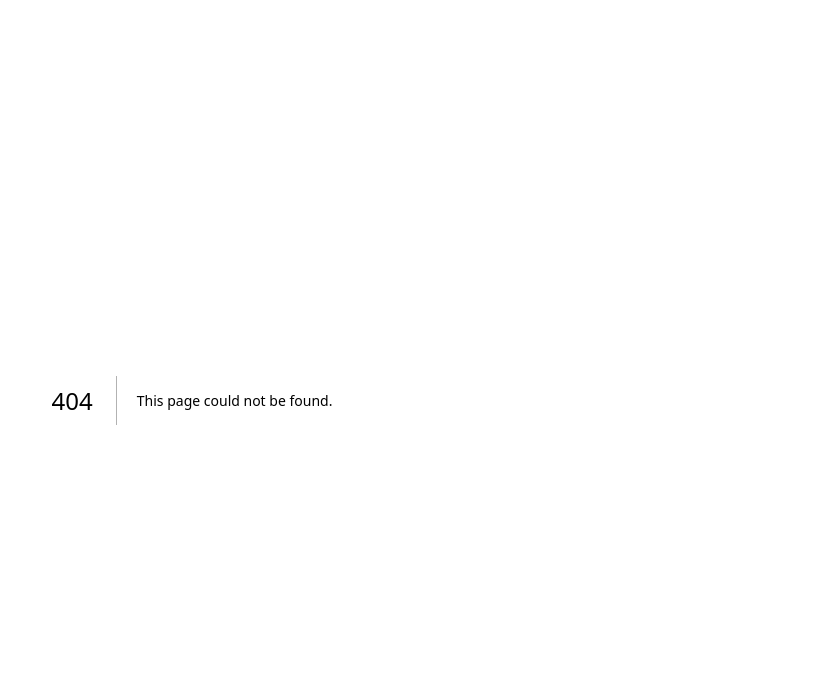
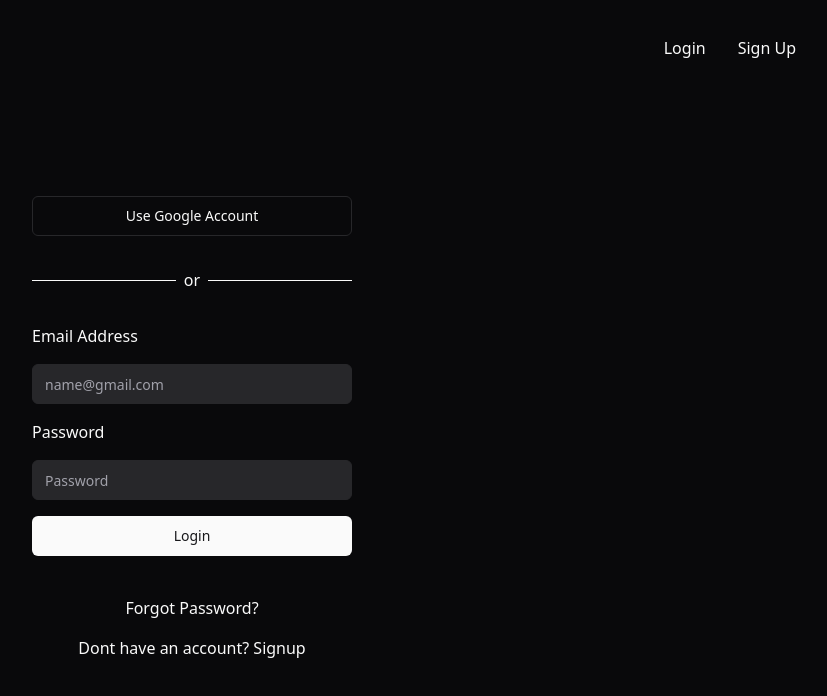
Before and after one commit to ameerhamza-23/todo-app, a Next.js app: page /login in a window 1280 px wide. Before the commit this address had no page. Shown: the top 696 px of the page, without its empty margins (448-1275 px from the left). Built offline with nearby package versions, Linux system fonts and the light colour scheme.

Commit message:
Added auth frontend

```diff
--- a/package.json
+++ b/package.json
@@ -12,6 +12,7 @@
     "@radix-ui/react-slot": "^1.0.2",
     "class-variance-authority": "^0.7.0",
     "clsx": "^2.1.1",
+    "framer-motion": "^11.2.10",
     "lucide-react": "^0.394.0",
     "next": "14.2.4",
     "react": "^18",
--- a/src/app/globals.css
+++ b/src/app/globals.css
@@ -2,67 +2,51 @@
   @tailwind components;
   @tailwind utilities;
 
+
 @layer base {
   :root {
     --background: 0 0% 100%;
-      --foreground: 224 71.4% 4.1%;
-
+    --foreground: 240 10% 3.9%;
     --card: 0 0% 100%;
-      --card-foreground: 224 71.4% 4.1%;
-
+    --card-foreground: 240 10% 3.9%;
     --popover: 0 0% 100%;
-      --popover-foreground: 224 71.4% 4.1%;
-
-      --primary: 220.9 39.3% 11%;
-      --primary-foreground: 210 20% 98%;
-
-      --secondary: 220 14.3% 95.9%;
-      --secondary-foreground: 220.9 39.3% 11%;
-
-      --muted: 220 14.3% 95.9%;
-      --muted-foreground: 220 8.9% 46.1%;
-
-      --accent: 220 14.3% 95.9%;
-      --accent-foreground: 220.9 39.3% 11%;
-
+    --popover-foreground: 240 10% 3.9%;
+    --primary: 240 5.9% 10%;
+    --primary-foreground: 0 0% 98%;
+    --secondary: 240 4.8% 95.9%;
+    --secondary-foreground: 240 5.9% 10%;
+    --muted: 240 4.8% 95.9%;
+    --muted-foreground: 240 3.8% 46.1%;
+    --accent: 240 4.8% 95.9%;
+    --accent-foreground: 240 5.9% 10%;
     --destructive: 0 84.2% 60.2%;
-      --destructive-foreground: 210 20% 98%;
-
-      --border: 220 13% 91%;
-      --input: 220 13% 91%;
-      --ring: 224 71.4% 4.1%;
-
+    --destructive-foreground: 0 0% 98%;
+    --border: 240 5.9% 90%;
+    --input: 240 5.9% 90%;
+    --ring: 240 5.9% 10%;
     --radius: 0.5rem;
   }
 
   .dark {
-      --background: 224 71.4% 4.1%;
-      --foreground: 210 20% 98%;
-
-      --card: 224 71.4% 4.1%;
-      --card-foreground: 210 20% 98%;
-
-      --popover: 224 71.4% 4.1%;
-      --popover-foreground: 210 20% 98%;
-
-      --primary: 210 20% 98%;
-      --primary-foreground: 220.9 39.3% 11%;
-
-      --secondary: 215 27.9% 16.9%;
-      --secondary-foreground: 210 20% 98%;
-
-      --muted: 215 27.9% 16.9%;
-      --muted-foreground: 217.9 10.6% 64.9%;
-
-      --accent: 215 27.9% 16.9%;
-      --accent-foreground: 210 20% 98%;
-
+    --background: 240 10% 3.9%;
+    --foreground: 0 0% 98%;
+    --card: 240 10% 3.9%;
+    --card-foreground: 0 0% 98%;
+    --popover: 240 10% 3.9%;
+    --popover-foreground: 0 0% 98%;
+    --primary: 0 0% 98%;
+    --primary-foreground: 240 5.9% 10%;
+    --secondary: 240 3.7% 15.9%;
+    --secondary-foreground: 0 0% 98%;
+    --muted: 240 3.7% 15.9%;
+    --muted-foreground: 240 5% 64.9%;
+    --accent: 240 3.7% 15.9%;
+    --accent-foreground: 0 0% 98%;
     --destructive: 0 62.8% 30.6%;
-      --destructive-foreground: 210 20% 98%;
-
-      --border: 215 27.9% 16.9%;
-      --input: 215 27.9% 16.9%;
-      --ring: 216 12.2% 83.9%;
+    --destructive-foreground: 0 0% 98%;
+    --border: 240 3.7% 15.9%;
+    --input: 240 3.7% 15.9%;
+    --ring: 240 4.9% 83.9%;
   }
 }
 
@@ -71,6 +55,6 @@
       @apply border-border;
     }
     body {
-      @apply bg-background text-foreground;
+      @apply dark bg-background text-foreground;
     }
   }
--- a/src/app/layout.tsx
+++ b/src/app/layout.tsx
@@ -1,8 +1,6 @@
-import type { Metadata } from "next";
-import { Inter } from "next/font/google";
+import type { Metadata } from "next";;
+import Navbar from "../components/Navbar"
 import "./globals.css";
-
-const inter = Inter({ subsets: ["latin"] });
 
 export const metadata: Metadata = {
   title: "Create Next App",
@@ -16,7 +14,17 @@ export default function RootLayout({
 }>) {
   return (
     <html lang="en">
-      <body className={inter.className}>{children}</body>
+      <body>
+
+        <header style={{ height: '10vh' }}>
+          <Navbar />
+        </header>
+
+        <main style={{height:'90vh'}}>
+          {children}
+        </main>
+
+      </body>
     </html>
   );
 }
--- /dev/null
+++ b/src/app/login/page.tsx
@@ -0,0 +1,32 @@
+import { Input } from "@/components/ui/input"
+import { Button } from "@/components/ui/button"
+import Link from "next/link"
+
+function Login() {
+    return (
+
+        <div className="flex flex justify-center items-center h-full" >
+            <div className="flex flex-col gap-4 w-1/2 md:w-1/2 lg:w-1/4">
+                <Button className="" variant="outline">Use Google Account</Button>
+                <div className="flex items-center gap-2 py-4">
+                    <div className="bg-foreground" style={{ height: '1px', flex: 1 }}></div>
+                    <div className="text-center">or</div>
+                    <div className="bg-foreground" style={{ height: '1px', flex: 1 }}></div>
+                </div>
+                <h1>Email Address</h1>
+                <Input type="text" placeholder="name@gmail.com" className="bg-input"/>
+                <h1>Password</h1>
+                <Input placeholder="Password" type="password" className="bg-input"/>
+                <Button className="w-full text-primary-foreground">Login</Button>
+                <div className="p-4">
+                    <Link href="/"><h1  className="text-center p-2">Forgot Password?</h1></Link>
+                    <div className="text-center p-2">Dont have an account? <Link href="/signup" className="text-primary">Signup</Link></div>
+                </div>
+
+            </div>
+        </div>
+
+    )
+}
+
+export default Login
--- /dev/null
+++ b/src/app/signup/page.tsx
@@ -0,0 +1,30 @@
+import  Link  from "next/link"
+import { Button } from "@/components/ui/button"
+import { Input } from "@/components/ui/input"
+
+function Signup() {
+    return (
+        <div className="flex justify-center items-center h-full">
+            <div className="flex flex-col gap-4 w-1/2 md:w-1/2 lg:w-1/4">
+
+
+                <Input type="text" placeholder="Email" />
+                <Input placeholder="Create Password" type="password" />
+                <Input placeholder="Confirm Password" type="password" />
+                <Button className="w-full text-primary-foreground">Sign up</Button>
+                <div className="">
+                    <div className="text-center p-2">Dont have an account? <Link href="/signup" className="text-primary">Signup</Link></div>
+                </div>
+                <div className="flex items-center gap-2 py-1">
+                    <div className="bg-foreground" style={{ height: '1px', flex: 1 }}></div>
+                    <div className="text-center">or</div>
+                    <div className="bg-foreground" style={{ height: '1px', flex: 1 }}></div>
+                </div>
+                <Button className="" variant="secondary">Login With Google Account</Button>
+
+            </div>
+        </div>
+    )
+}
+
+export default Signup
--- /dev/null
+++ b/src/components/Navbar.tsx
@@ -0,0 +1,12 @@
+import Link from 'next/link'
+
+export default function Navbar() {
+    return (
+        <div className="w-full flex justify-end p-9 ">
+            <div className="flex gap-8">
+                <Link href="/login">Login</Link>
+                <Link href="/signup">Sign Up</Link>
+            </div>
+        </div>
+    )
+}
--- /dev/null
+++ b/src/components/ui/input.tsx
@@ -0,0 +1,25 @@
+import * as React from "react"
+
+import { cn } from "@/lib/utils"
+
+export interface InputProps
+  extends React.InputHTMLAttributes<HTMLInputElement> {}
+
+const Input = React.forwardRef<HTMLInputElement, InputProps>(
+  ({ className, type, ...props }, ref) => {
+    return (
+      <input
+        type={type}
+        className={cn(
+          "flex h-10 w-full rounded-md border border-input bg-background px-3 py-2 text-sm ring-offset-background file:border-0 file:bg-transparent file:text-sm file:font-medium placeholder:text-muted-foreground focus-visible:outline-none focus-visible:ring-2 focus-visible:ring-ring focus-visible:ring-offset-2 disabled:cursor-not-allowed disabled:opacity-50",
+          className
+        )}
+        ref={ref}
+        {...props}
+      />
+    )
+  }
+)
+Input.displayName = "Input"
+
+export { Input }
```
Also changed, not shown: src/app/page.tsx (+5 -109 lines), 1 other file (tests, documents, lock files or other folders). Lines whose indentation alone changed are shown as unchanged.
